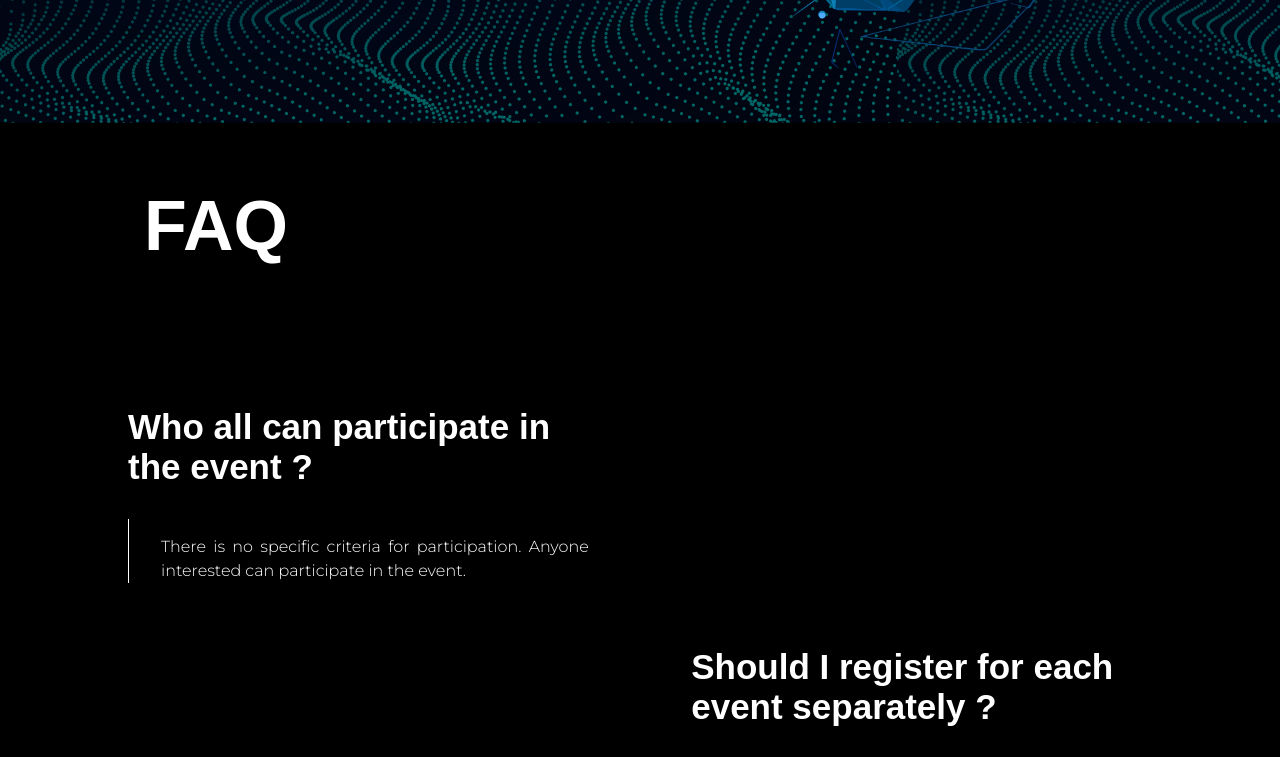
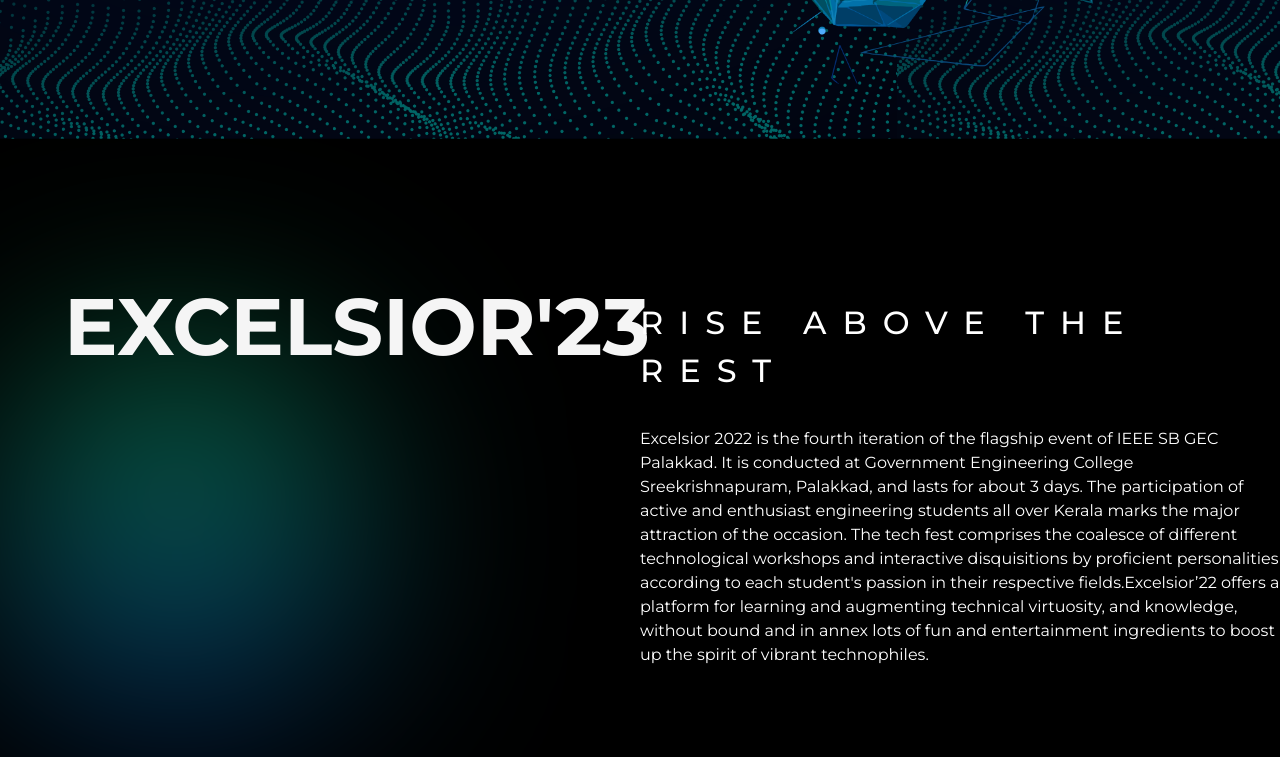
Before and after one commit to anima-regem/excelsior23, a Vue app: page / in a window 1280 px wide. Shown: the part 580-1337 px from the top of the page. Built offline with nearby package versions, Linux system fonts and the light colour scheme.

Commit message:
about section and navbar

```diff
--- a/index.html
+++ b/index.html
@@ -3,6 +3,13 @@
   <head>
     <meta charset="UTF-8" />
     <link rel="icon" type="image/svg+xml" href="/vite.svg" />
+    <script
+      src="https://kit.fontawesome.com/cbdcb4a78c.js"
+      crossorigin="anonymous"
+    ></script>
+    <link
+      href="https://fonts.googleapis.com/css2?family=Montserrat&display=swap"
+      rel="stylesheet"/>
     <meta name="viewport" content="width=device-width, initial-scale=1.0" />
     <title>Vite + Vue</title>
   </head>
--- a/src/components/About.vue
+++ b/src/components/About.vue
@@ -6,7 +6,7 @@
     <main>
         <div class="left">
             <div class="excelsior_name">EXCELSIOR'23</div>
-            <div class="excelsior_bg"></div>
+            <!-- <img src="../assets/excelsior_bg.svg" class="excelsior_bg"/> -->
         </div>
 
         <div class="right">
@@ -28,9 +28,18 @@
 
 <style scoped>
 main {
-        height: 100%;
+    position: relative;
+    height: 100vh;
     width: 100%;
 }
+
+/* .excelsior_bg {
+  width: 100%;
+  position: absolute;
+  top: -10%;
+  left: -10%;
+  z-index: -1;
+} */
 
 .left {
     display: flex;
@@ -46,20 +55,27 @@
     font-weight: 700;
     color: #f5f5f5;
     padding: 10%;
+    padding-top: 20%;
 }
 
-    .excelsior_bg {
+.excelsior_name::before {
+    content: '';
     position: absolute;
-        background-image: url("../assets/excelsior_bg.svg");
-        background-size: cover;
-        background-position: center;
-        background-repeat: no-repeat;
+    top: 0;
+    left: 0;
     width: 100%;
     height: 100%;
     z-index: -1;
+    background-image: url('../assets/excelsior_bg.svg');
+    background-size: contain;
+    background-repeat: no-repeat;
+
 }
 
+
 .right {
+    padding-top: 12.5%;
+    padding-bottom: 8%;
     display: flex;
     flex-direction: column;
     justify-content: center;
@@ -67,4 +83,11 @@
     width: 50%;
     float: right;
 }
+
+.tagline {
+    font-size: 2rem;
+    letter-spacing: 1rem;
+    font-weight: 500;
+    padding-bottom: 5%;
+}
 </style>
--- a/src/components/Jumbotron.vue
+++ b/src/components/Jumbotron.vue
@@ -4,8 +4,6 @@
 </script>
 
 <template>
-    <!-- Remove after completing navbar (For temporary purpose) -->
-    <nav>NAVBAR</nav>
     <div class="jumbatron">
         <img class="logo" :src="logo" alt="logo">
         <div class="content">
--- a/src/components/Navbar.vue
+++ b/src/components/Navbar.vue
@@ -20,7 +20,7 @@
 </template>
 
 
-<style lang="scss" scoped>
+<style scoped>
 body {
     font-family: 'Montserrat', sans-serif;
 }
@@ -68,11 +68,11 @@
     border-radius: 3px;
 }
 
-// a.active,
+/* // a.active,
 // a:hover {
 //     background-color: #1b9bff;
 //     transition: 0.5s;
-// }
+// } */
 
 .checkbtn {
     font-size: 30px;
--- a/src/pages/HomePage.vue
+++ b/src/pages/HomePage.vue
@@ -2,10 +2,14 @@
 import FAQ from "../components/FAQ.vue";
 import Footer from "../components/Footer.vue";
 import Jumbotron from "../components/Jumbotron.vue";
+import Navbar from "../components/Navbar.vue";
+import About from "../components/About.vue";
 </script>
 
 <template>
+    <Navbar />
     <Jumbotron />
+    <About/>
     <FAQ />
     <Footer />
 </template>
```
Also changed, not shown: src/assets/logo.svg (added). Lines whose indentation alone changed are shown as unchanged.
